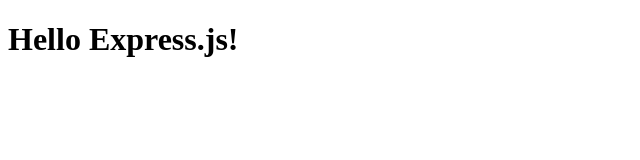
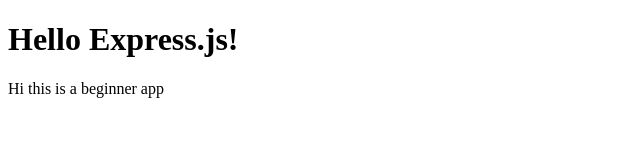
Before and after one commit to HarriWu/web-server, a website: page public/index.html in a window 1280 px wide. Shown: the whole page, without its empty margins (0-640 px from the left). Drawn offline with Linux system fonts and the light colour scheme.

Commit message:
Added a paragraph sentence to index.html

```diff
--- a/public/index.html
+++ b/public/index.html
@@ -6,5 +6,6 @@
 	</head>
 	<body>
 		<h1>Hello Express.js!</h1>
+		<p>Hi this is a beginner app</p>
 	</body>
 </html>
```
